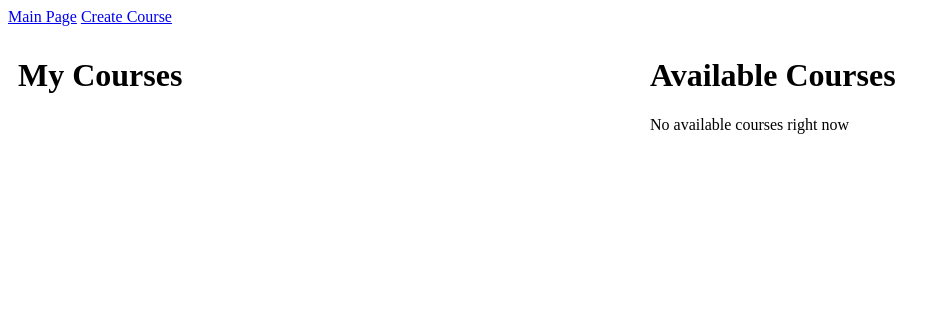
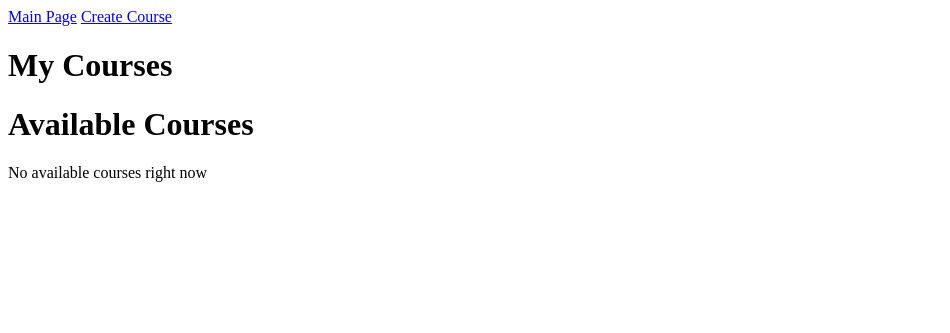
Before and after one commit to AminulAbir/OnlineLearner, a Flask app: page /view_course in a window 1280 px wide. Shown: the top 333 px of the page, without its empty margins (0-950 px from the left). Run offline with Flask 2, Linux system fonts and the light colour scheme; data that the repository does not hold is empty; some libraries are stand-ins or nearby versions.

Commit message:
Some changes

```diff
--- a/Webapp/templates/view_course.html
+++ b/Webapp/templates/view_course.html
@@ -4,31 +4,8 @@
         <a href="{{ url_for('view_main') }}">Main Page</a>
         <a href="{{ url_for('new_course') }}">Create Course</a>
     </div>
-    <meta name="viewport" content="width=device-width, initial-scale=1">
-    <style>
-    * {
-      box-sizing: border-box;
-    }
-
-    /* Create two equal columns that floats next to each other */
-    .column {
-      float: left;
-      width: 50%;
-      padding: 10px;
-      height: 300px; /* Should be removed. Only for demonstration */
-    }
-
-    /* Clear floats after the columns */
-    .row:after {
-      content: "";
-      display: table;
-      clear: both;
-    }
-    </style>
 {% endblock %}
 {% block content %}
-    <div class="row">
-        <div class="column">
     <p><h1>My Courses</h1></p>
    {% for val in value %}
        <p>ID: {{ val[0] }}</p>
@@ -37,8 +14,7 @@
        <p>Free Places: {{ val[4] }}</p>
        <p>Creator: {{ val[6] }}</p>
     {% endfor %}
-        </div>
-        <div class="column">
+
     <p><h1>Available Courses</h1></p>
     {% if values %}
         {% for vals in values %}
@@ -51,6 +27,5 @@
     {% else %}
         <p>No available courses right now</p>
     {% endif %}
-        </div>
-    </div>
+
 {% endblock %}
```
Lines whose indentation alone changed are shown as unchanged.
